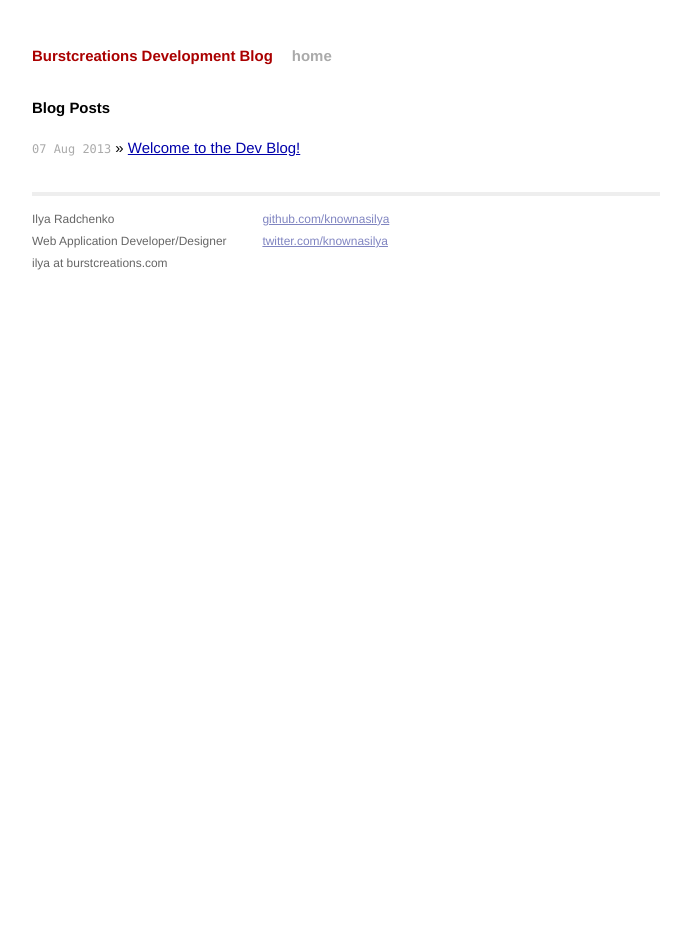
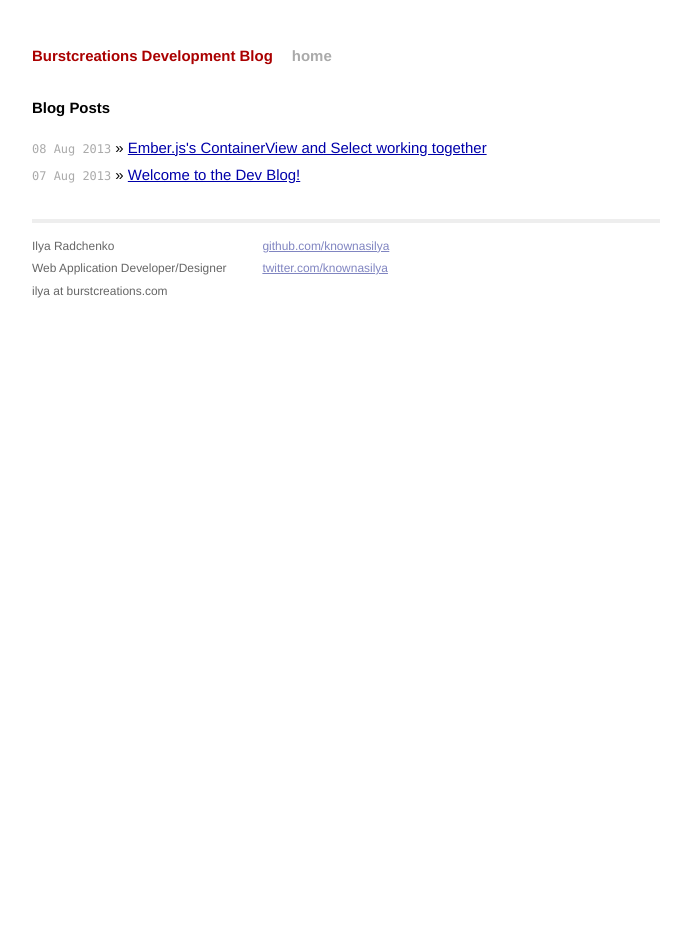
Before and after one commit to Burstcreations/Burstcreations.github.io, a Jekyll site: the page built from index.html, in a window 1280 px wide. Shown: the whole page, without its empty margins (294-985 px from the left). Built offline with Jekyll 4.4.1, drawn with Linux system fonts in a browser that asks for light colours; Markdown is read by kramdown in place of the engine named in the settings.

Commit message:
Readme updated. Added draft post (test)

```diff
--- a/_config.yml
+++ b/_config.yml
@@ -1,3 +1,4 @@
 name: Burstcreations Development Blog
 markdown: redcarpet
 pygments: true
+future: false
--- /dev/null
+++ b/_posts/2013-08-08-ember-containerview-and-select.md
@@ -0,0 +1,12 @@
+---
+type: post
+title: Ember.js's ContainerView and Select working together
+slug: 2013/08/08/emberjs-containerview-select
+date: 2013-08-08 15:48:00
+categories: ember views patterns
+draft: true
+---
+
+Draft
+
+{% gist 6188148 ContainerViewExample.js %}
```
Also changed, not shown: _posts/2013-08-07-welcome-to-the-dev-blog.md (+2 -1 lines), README.md.
